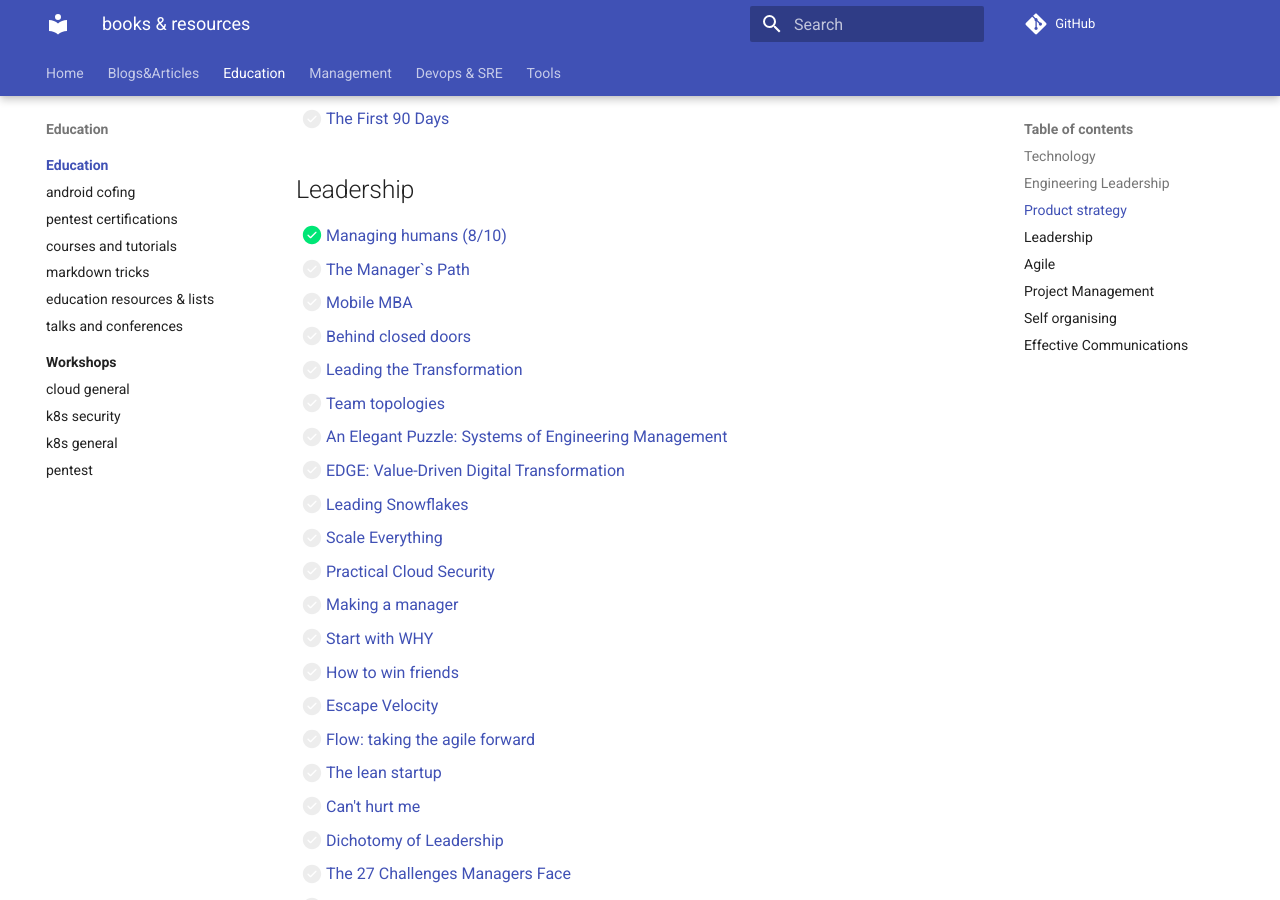
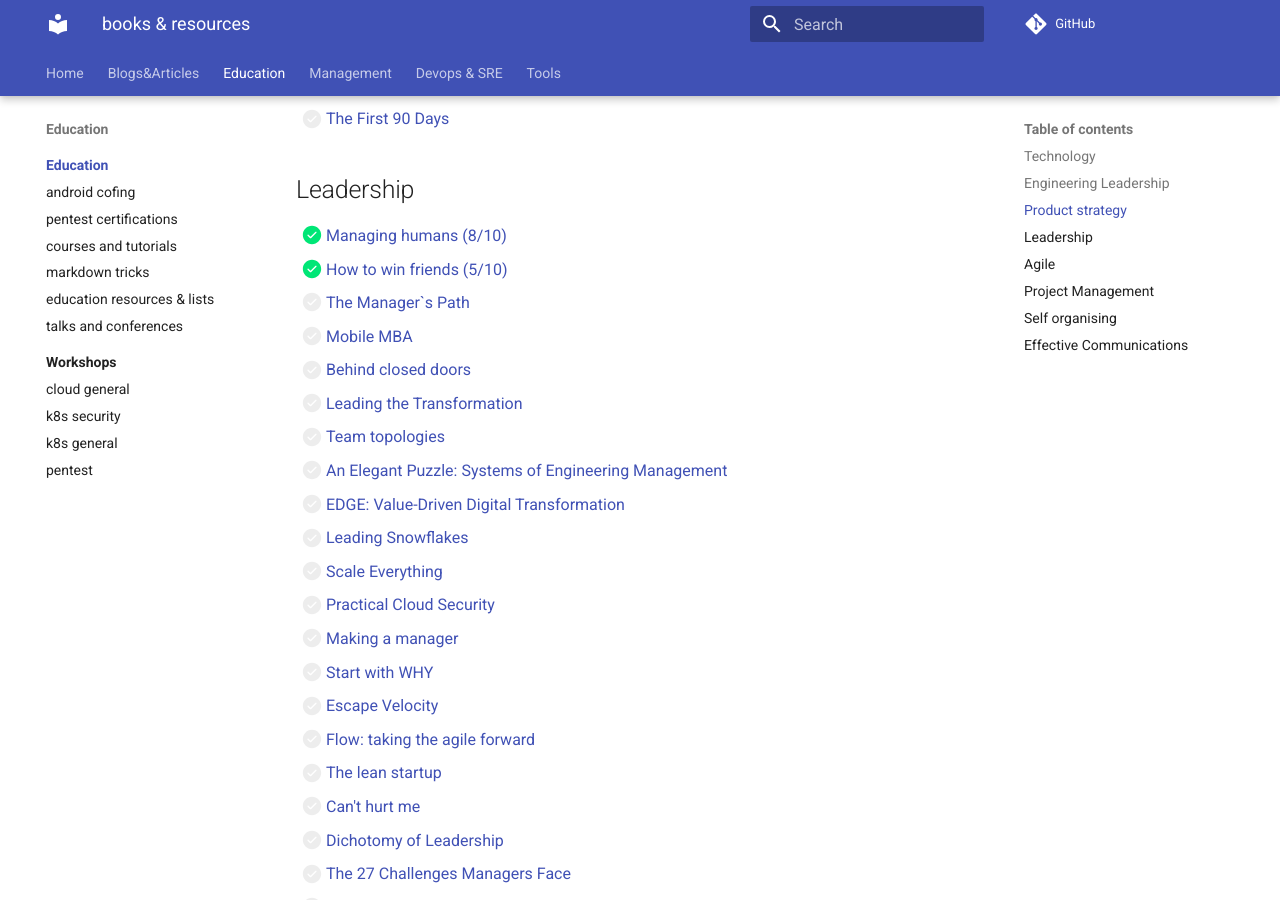
Before and after one commit to ivankatliarchuk/knowledge-base, an MkDocs documentation site: the page built from docs/education/index.md, in a window 1280 px wide and 900 px high, scrolled down 775 px. Built offline with MkDocs 1.6.1 and Material for MkDocs 9.7.7, drawn with Linux system fonts in a browser that asks for light colours; comment, search, counter and statistics services are not loaded; some of the changed lines change nothing that is shown.

Commit message:
how to win friends is done

```diff
--- a/docs/education/index.md
+++ b/docs/education/index.md
@@ -35,6 +35,7 @@ published: true
 ## Leadership
 
 - [X] [Managing humans (8/10)](https://github.com/ivankatliarchuk/managing-humans)
+- [X] [How to win friends (5/10)](https://www.goodreads.com/book/show/4865.How_to_Win_Friends_and_Influence_People)
 - [ ] [The Manager`s Path](https://www.amazon.co.uk/Manager%60s-Path-Camille-Fournier/dp/1491973897)
 - [ ] [Mobile MBA](https://www.amazon.com/Mobile-MBA-Skills-Further-Faster/dp/0273750216)
 - [ ] [Behind closed doors]()
@@ -47,7 +48,6 @@ published: true
 - [ ] [Practical Cloud Security](https://www.oreilly.com/library/view/practical-cloud-security/9781492037507)
 - [ ] [Making a manager](https://www.amazon.co.uk/Making-Manager-What-Everyone-Looks/dp/0753552892)
 - [ ] [Start with WHY](https://simonsinek.com/product/start-with-why/)
-- [ ] [How to win friends](https://www.goodreads.com/book/show/4865.How_to_Win_Friends_and_Influence_People)
 - [ ] [Escape Velocity]()
 - [ ] [Flow: taking the agile forward]()
 - [ ] [The lean startup]()
```
